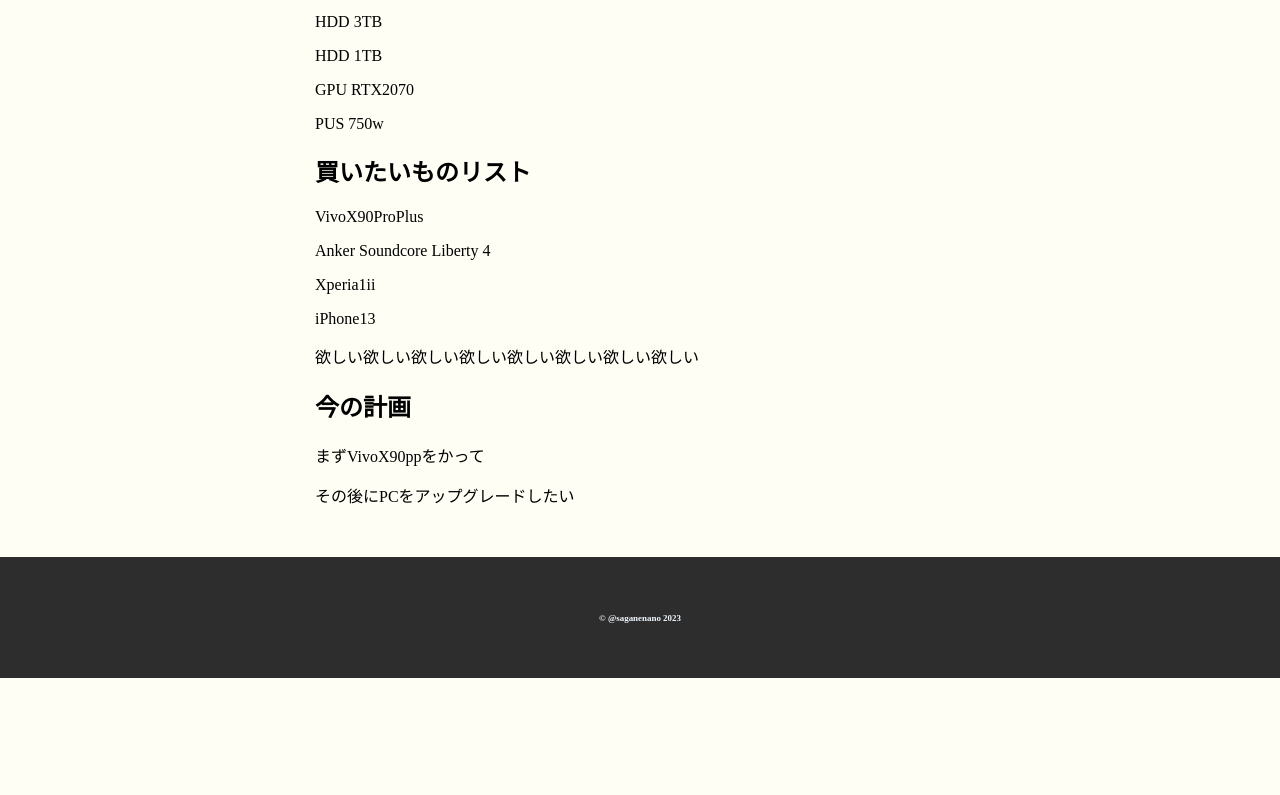
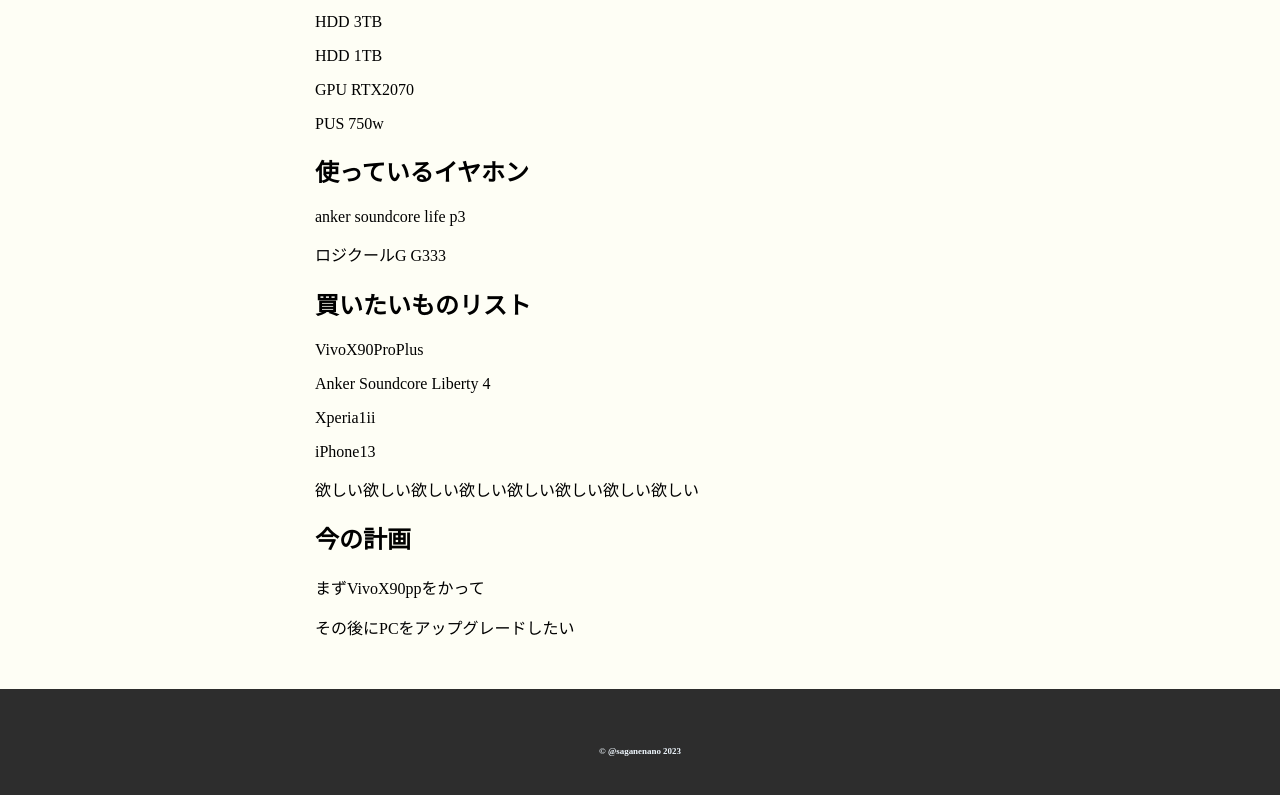
Before and after one commit to shiguna00/shiguna00.github.io, a plain HTML site: page index.html in a window 1280 px wide. Shown: the part 1302-2097 px from the top of the page. Before the commit the page ends 1980 px from the top, so only its background shows below. Drawn offline with Linux system fonts and the light colour scheme.

Commit message:
Update index.html

```diff
--- a/index.html
+++ b/index.html
@@ -59,6 +59,11 @@
           <p>GPU RTX2070</p>
           <p>PUS 750w</p>
 
+          <h2>使っているイヤホン</h2>
+          <p>anker soundcore life p3</p>
+          <p>ロジクールG G333</p>
+
+
           <h2>買いたいものリスト</h2>
           <p>VivoX90ProPlus</p>
           <p>Anker Soundcore Liberty 4</p>
@@ -68,7 +73,6 @@
           <h2>今の計画</h2>
           <p>まずVivoX90ppをかって</p>
           <p>その後にPCをアップグレードしたい</p>
-
 
 
 
```
